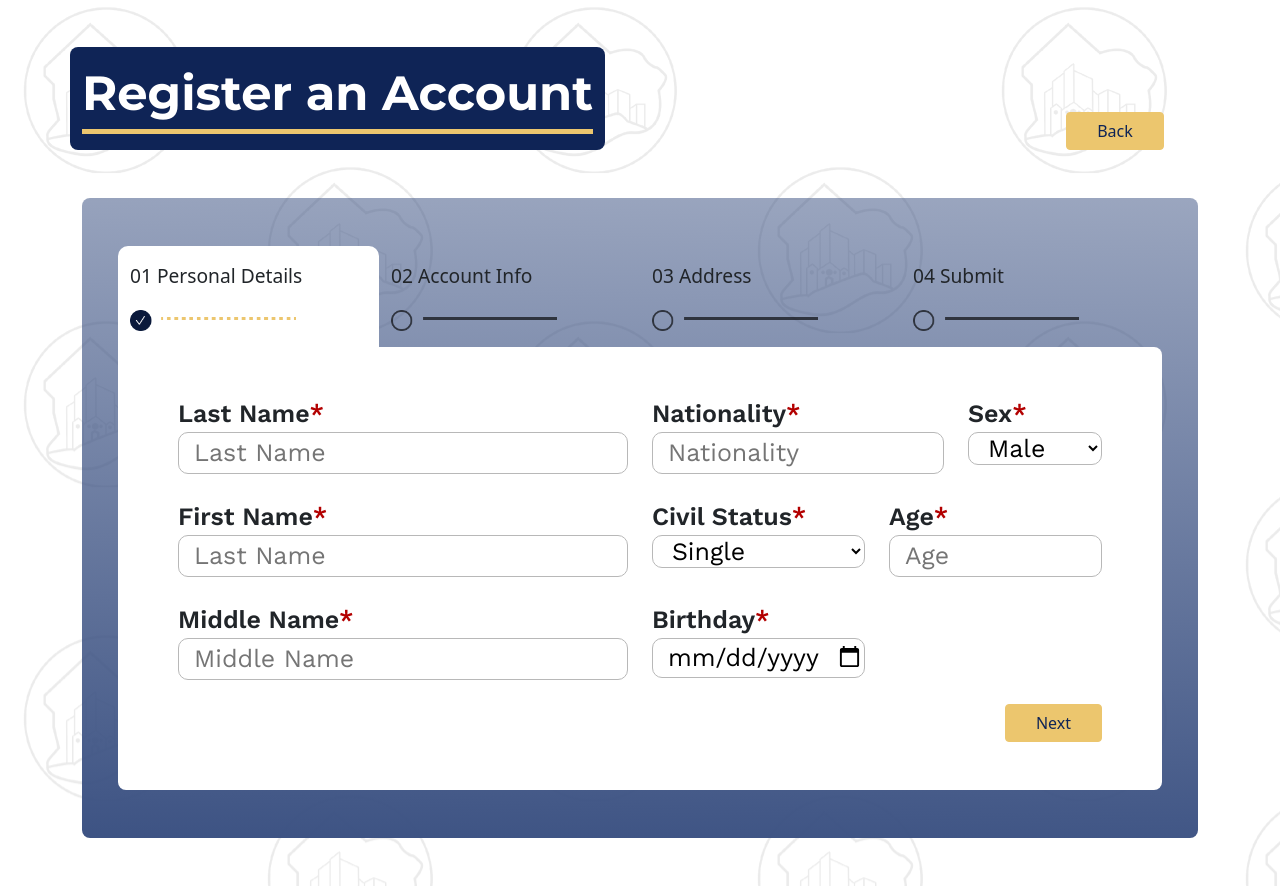
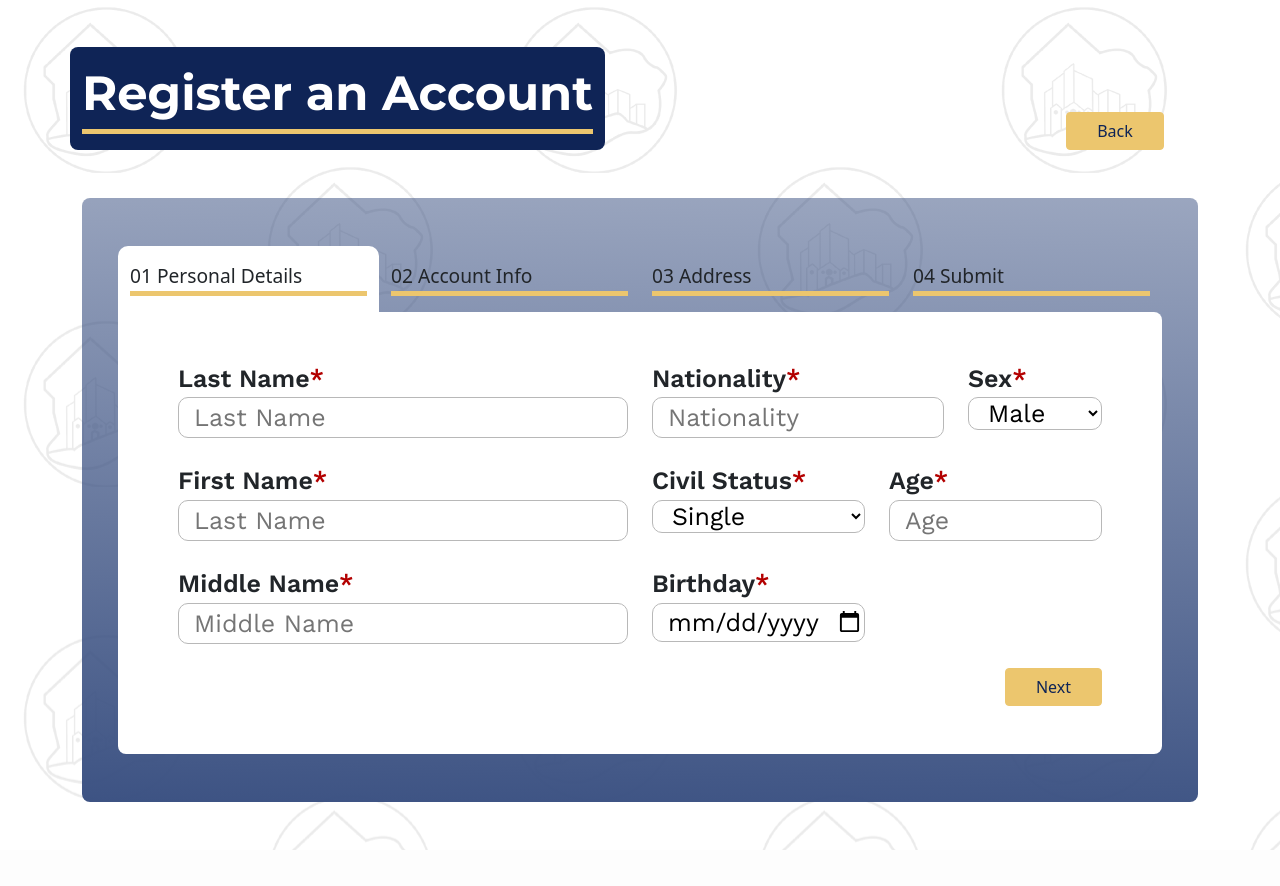
Before and after one commit to KennethFranco/Barangay-GV-Web-Portal, a Django app: page /web_portal/user_register in a window 1280 px wide. Shown: the part 81-967 px from the top of the page. After the commit the page ends 931 px from the top, so only its background shows below. Run offline with Django 4.2, Linux system fonts and the light colour scheme; some libraries are stand-ins or nearby versions.

Commit message:
Pushing to restart wifi, added all registration pages

```diff
--- a/msys42/BarangayGV/settings.py
+++ b/msys42/BarangayGV/settings.py
@@ -56,6 +56,7 @@ INSTALLED_APPS = [
     'django.contrib.messages',
     'django.contrib.staticfiles',
     'web_portal',
+    # 'pillow',
 ]
 
 MIDDLEWARE = [
--- a/msys42/web_portal/static/styles.css
+++ b/msys42/web_portal/static/styles.css
@@ -230,28 +230,16 @@
     padding-top: 16px;
     border-radius: 10px 10px 0px 0px;
     background-color: white;
-    padding-bottom: 24px;
+    padding-bottom: 8px;
     margin-bottom: -8px;
 }
 
-.registrationHeaderPartial {
-    padding-top: 16px;
-    background-color: #f1f731;
-    padding-bottom: 24px;
-    margin-bottom: -8px;
-}
 
 .registrationHeaderEmpty {
     padding-top: 16px;
+    border-radius: 10px 10px 0px 0px;
     background-color: transparent;
-    padding-bottom: 24px;
-    margin-bottom: -8px;
-}
-
-.registrationHeaderFilled {
-    padding-top: 16px;
-    background-color: white;
-    padding-bottom: 24px;
+    padding-bottom: 8px;
     margin-bottom: -8px;
 }
 
--- a/msys42/web_portal/static/user_registration.js
+++ b/msys42/web_portal/static/user_registration.js
@@ -1,8 +1,8 @@
 // Navigation Banner
-var personal_details = document.getElementsByClassName('personalDetailsHeader')
-var account_info = document.getElementsByClassName('accountInfoHeader')
-var address = document.getElementsByClassName('addressHeader')
-var submitPage = document.getElementsByClassName('submitHeader')
+var personal_details = document.getElementById('personalDetailsHeader')
+var account_info = document.getElementById('accountInfoHeader')
+var address = document.getElementById('addressHeader')
+var submitHeader = document.getElementById('submitHeader')
 // Button Sets
 var goToAccountInfo = document.getElementById("goToAccountInfo")
 
@@ -10,11 +10,15 @@ var backToPersonalDetails = document.getElementById("backToPersonalDetails")
 var goToAddress = document.getElementById("goToAddress")
 var backToAccountInfo = document.getElementById("backToAccountInfo")
 var goToSubmit = document.getElementById("goToSubmit")
-var backToAdress = document.getElementById("backToAddress")
+var backToAddress = document.getElementById("backToAddress")
 var submitBtn = document.getElementById("submit")
 
 // HTMLs and Forms
-var mainForm = document.getElementById('mainForm')
+var personal_detailsPage = document.getElementById('personal_details')
+var account_infoPage = document.getElementById('account_info')
+var addressPage = document.getElementById('addressPage')
+var submitPage = document.getElementById('submitPage')
+
 var personal_detailsHTML = `
     <div class="row">
         <div class="col-lg-6 col-sm-12 mb-4">
@@ -81,24 +85,186 @@ var personal_detailsHTML = `
     </div>
         `
 var account_infoHTML = `
-        GAY NIGGA
+    <div class="row">
+        <div class="col-lg-6 col-sm-12 mb-4">
+            <label class="bodyFont formLabel globalSubHeader" for="username">Username<span
+                    style="color: #B30000;">*</span></label><br>
+            <input id="username" name="username" class="bodyFont formInput" type="text"
+                placeholder="Username">
+        </div>
+        <div class="col-lg-6 spacer">
+
+        </div>
+        </div>
+        <div class="row">
+        <div class="col-lg-6 col-sm-12 mb-4">
+            <label class="bodyFont formLabel globalSubHeader" for="email">Email<span
+                    style="color: #B30000;">*</span></label><br>
+            <input id="email" name="email" class="bodyFont formInput" type="text"
+                placeholder="Email">
+        </div>
+        <div class="col-lg-6 col-sm-12 mb-4">
+            <label class="bodyFont formLabel globalSubHeader" for="confirm_email">Confirm Email<span
+                    style="color: #B30000;">*</span></label><br>
+            <input id="confirm_email" name="confirm_email" class="bodyFont formInput" type="text"
+                placeholder="Confirm Email">
+        </div>
+        </div>
+        <div class="row">
+        <div class="col-lg-6 col-sm-12 mb-4">
+            <label class="bodyFont formLabel globalSubHeader" for="contact_number">Contact Number<span
+                    style="color: #B30000;">*</span></label><br>
+            <input id="contact_number" name="contact_number" class="bodyFont formInput" type="text"
+                placeholder="9XXXXXXXXX">
+        </div>
+        <div class="col-lg-6 spacer">
+        </div>
+        </div>
+        <div class="row">
+        <div class="col-lg-6 col-sm-12 mb-4">
+            <label class="bodyFont formLabel globalSubHeader" for="password">Password<span
+                    style="color: #B30000;">*</span></label><br>
+            <input id="password" name="password" class="bodyFont formInput" type="text"
+                placeholder="Password">
+        </div>
+        <div class="col-lg-6 col-sm-12 mb-4">
+            <label class="bodyFont formLabel globalSubHeader" for="confirm_password">Confirm Password<span
+                    style="color: #B30000;">*</span></label><br>
+            <input id="confirm_password" name="confirm_password" class="bodyFont formInput" type="text"
+                placeholder="Confirm Password">
+        </div>
+    </div>
         `
 var addressHTML = `
+        WOAH WOAH WAOH
 
         `
 var submitHTML = `
-
+        FUCK
         `
 
+personal_detailsPage.innerHTML = personal_detailsHTML
+account_infoPage.innerHTML = account_infoHTML
+addressPage.innerHTML += addressHTML
+submitPage.innerHTML += submitHTML
+
+personal_detailsPage.style.display = "block"
+account_infoPage.style.display = "none"
+addressPage.style.display = "none"
+submitPage.style.display = "none"
+
+// BUTTON LOGIC
+// Go to ACCOUNT INFO
+goToAccountInfo.addEventListener("click", function () {
+    personal_details.style.backgroundColor = "transparent"
+    account_info.style.backgroundColor = "white"
+    address.style.backgroundColor = "transparent"
+    submitHeader.style.backgroundColor = "transparent"
+
+    backToPersonalDetails.style.display = "block"
+    goToAddress.style.display = "block"
+    goToAccountInfo.style.display = "none"
 
 
-mainForm.innerHTML += personal_detailsHTML
+    personal_detailsPage.style.display = "none"
+    account_infoPage.style.display = "block"
+    addressPage.style.display = "none"
+    submitPage.style.display = "none"
 
-goToAccountInfo.addEventListener("click", function () {
-    submitPage.className += "registrationHeaderPartial";
+
+    console.log("GO TO ACCOUNT INFO")
+});
+
+// Back to PERSONAL DETAILS
+backToPersonalDetails.addEventListener("click", function () {
+    personal_details.style.backgroundColor = "white"
+    account_info.style.backgroundColor = "transparent"
+    address.style.backgroundColor = "transparent"
+    submitHeader.style.backgroundColor = "transparent"
+
+    backToPersonalDetails.style.display = "none"
+    goToAddress.style.display = "none"
+    goToAccountInfo.style.display = "block"
+
+    personal_detailsPage.style.display = "block"
+    account_infoPage.style.display = "none"
+    addressPage.style.display = "none"
+    submitPage.style.display = "none"
+});
+
+// Go to ADDRESS
+goToAddress.addEventListener("click", function () {
+    personal_details.style.backgroundColor = "transparent"
+    account_info.style.backgroundColor = "transparent"
     address.style.backgroundColor = "white"
+    submitHeader.style.backgroundColor = "transparent"
+
+    backToPersonalDetails.style.display = "none"
+    goToAddress.style.display = "none"
+    backToAccountInfo.style.display = "block"
+    goToSubmit.style.display = "block"
+
+    personal_detailsPage.style.display = "none"
+    account_infoPage.style.display = "none"
+    addressPage.style.display = "block"
+    submitPage.style.display = "none"
+});
+
+// Back to ACCOUNT INFO
+backToAccountInfo.addEventListener("click", function () {
+    personal_details.style.backgroundColor = "transparent"
     account_info.style.backgroundColor = "white"
-    personal_details.style.backgroundColor = "white"
+    address.style.backgroundColor = "transparent"
+    submitHeader.style.backgroundColor = "transparent"
 
-    mainForm.innerHTML = account_infoHTML
+    backToPersonalDetails.style.display = "block"
+    goToAddress.style.display = "block"
+    backToAccountInfo.style.display = "none"
+    goToSubmit.style.display = "none"
+
+    personal_detailsPage.style.display = "none"
+    account_infoPage.style.display = "block"
+    addressPage.style.display = "none"
+    submitPage.style.display = "none"
 });
+
+// Go to SUBMIT
+goToSubmit.addEventListener("click", function () {
+    personal_details.style.backgroundColor = "transparent"
+    account_info.style.backgroundColor = "transparent"
+    address.style.backgroundColor = "transparent"
+    submitHeader.style.backgroundColor = "white"
+
+    backToAddress.style.display = "block"
+    submitBtn.style.display = "block"
+    backToAccountInfo.style.display = "none"
+    goToSubmit.style.display = "none"
+
+    personal_detailsPage.style.display = "none"
+    account_infoPage.style.display = "none"
+    addressPage.style.display = "none"
+    submitPage.style.display = "block"
+});
+
+// Back to ADDRESS
+backToAddress.addEventListener("click", function () {
+    personal_details.style.backgroundColor = "transparent"
+    account_info.style.backgroundColor = "transparent"
+    address.style.backgroundColor = "white"
+    submitHeader.style.backgroundColor = "transparent"
+
+    backToAddress.style.display = "none"
+    submitBtn.style.display = "none"
+    backToAccountInfo.style.display = "block"
+    goToSubmit.style.display = "block"
+
+    personal_detailsPage.style.display = "none"
+    account_infoPage.style.display = "none"
+    addressPage.style.display = "block"
+    submitPage.style.display = "none"
+});
+
+// SUBMIT
+submitBtn.addEventListener("click", function () {
+    console.log("SUBMITTED SHEEESH")
+});
--- a/msys42/web_portal/templates/user_register.html
+++ b/msys42/web_portal/templates/user_register.html
@@ -108,59 +108,70 @@
             </div>
             <div class="formCard p-5 mt-5">
                 <div class="row">
-                    <div class="col-lg-3 col-sm registrationHeaderCurrent" id = "personalDetailsHeader">
+                    <div class="col-lg-3 col-sm registrationHeaderCurrent" id="personalDetailsHeader">
                         <div>
-                            <p class="globalBody">01 Personal Details</p>
-                        </div>
-                        <div class="hide">
-                            <img src="{% static 'current.png' %}" alt="" style="width: 70%;">
+                            <p class="globalBody formTitle">01 Personal Details</p>
                         </div>
                     </div>
-                    <div class="col-lg-3 col-sm registrationHeaderEmpty" id = "accountInfoHeader">
+                    <div class="col-lg-3 col-sm registrationHeaderEmpty" id="accountInfoHeader">
                         <div>
-                            <p class="globalBody">02 Account Info</p>
-                        </div>
-                        <div class="hide">
-                            <img src="{% static 'to_be_filled.png' %}" alt="" style="width: 70%;">
+                            <p class="globalBody formTitle">02 Account Info</p>
                         </div>
                     </div>
-                    <div class="col-lg-3 col-sm registrationHeaderEmpty" id = "addressHeader">
+                    <div class="col-lg-3 col-sm registrationHeaderEmpty" id="addressHeader">
                         <div>
-                            <p class="globalBody">03 Address</p>
-                        </div>
-                        <div class="hide">
-                            <img src="{% static 'to_be_filled.png' %}" alt="" style="width: 70%;">
+                            <p class="globalBody formTitle">03 Address</p>
                         </div>
                     </div>
-                    <div class="col-lg-3 col-sm registrationHeaderEmpty" id = "submitHeader">
+                    <div class="col-lg-3 col-sm registrationHeaderEmpty" id="submitHeader">
                         <div>
-                            <p class="globalBody">04 Submit</p>
+                            <p class="globalBody formTitle">04 Submit</p>
                         </div>
-                        <div class="hide">
-                            <img src="{% static 'to_be_filled.png' %}" alt="" style="width: 70%;">
-                        </div>
-
                     </div>
                 </div>
                 <div class="row form p-5" if>
                     {% block form %}
                     <form id="mainForm" method="POST" action="{% url 'create_barangay_id' %}"> {% csrf_token %}
+                        <div id="personal_details">
+
+                        </div>
+                        <div id="account_info">
+
+                        </div>
+                        <div id="addressPage">
+                            <div class="row">
+                                <div class="col-lg-12 col-sm-12 mb-4">
+                                    <label class="bodyFont formLabel globalSubHeader" for="street">House Number - Blk - Street<span
+                                            style="color: #B30000;">*</span></label><br>
+                                    <input id="street" name="street" class="bodyFont formInput" type="text"
+                                        placeholder="House Number - Blk - Street">
+                                </div>
+                                <div class="col-lg-6 spacer">
+
+                                </div>
+                            </div>
+                        </div>
+                        <div id="submitPage">
+
+                        </div>
 
                     </form>
+
                     <div class="d-flex justify-content-end" id="personalDetailsBtnSet">
                         <button class="btn btn-secondary" id="goToAccountInfo">Next</button>
                     </div>
-                    <div class="d-flex justify-content-between d-none" id="accountInfoBtnSet" style="display: flex;">
-                        <button class="btn btn-secondary" id="backToPersonalDetails">Back</button>
-                        <button class="btn btn-secondary" id="goToAddress">Next</button>
+                    <div class="d-flex justify-content-between" id="accountInfoBtnSet">
+                        <button class="btn btn-secondary" id="backToPersonalDetails"
+                            style="display: none;">Back</button>
+                        <button class="btn btn-secondary" id="goToAddress" style="display: none;">Next</button>
                     </div>
-                    <div class="d-flex justify-content-between d-none" id="addressBtnSet">
-                        <button class="btn btn-secondary" id="backToAccountInfo">Back</button>
-                        <button class="btn btn-secondary" id="goToSubmit">Next</button>
+                    <div class="d-flex justify-content-between" id="addressBtnSet">
+                        <button class="btn btn-secondary" id="backToAccountInfo" style="display: none;">Back</button>
+                        <button class="btn btn-secondary" id="goToSubmit" style="display: none;">Next</button>
                     </div>
-                    <div class="d-flex justify-content-between d-none" id="submitBtnSet">
-                        <button class="btn btn-secondary" id="backToAddress">Back</button>
-                        <input type="submit" class="btn btn-secondary" id="submit">
+                    <div class="d-flex justify-content-between" id="submitBtnSet">
+                        <button class="btn btn-secondary" id="backToAddress" style="display: none;">Back</button>
+                        <input type="submit" class="btn btn-secondary" id="submit" style="display: none;">
                     </div>
                     {% endblock%}
                 </div>
--- a/msys42/web_portal/urls.py
+++ b/msys42/web_portal/urls.py
@@ -2,6 +2,9 @@ from django.urls import path
 from . import views
 
 urlpatterns = [
+    # try
+    path("some_view/", views.some_view, name = "some_view"),
+
     # user
     path("", views.base, name = "base"),
     path("hello/", views.say_hello),
--- a/msys42/web_portal/views.py
+++ b/msys42/web_portal/views.py
@@ -36,6 +36,37 @@ def admin_login(request):
             messages.warning(request, "Username or Password is incorrect ")
 
     return render(request, 'admin_login.html')
+
+import io
+from django.http import FileResponse
+from reportlab.pdfgen import canvas
+from reportlab.platypus import Paragraph, Table, TableStyle, Image
+
+def some_view(request):
+    if (request.method == 'POST'):
+        lods = request.POST.get("lods")
+        # Create a file-like buffer to receive PDF data.
+        buffer = io.BytesIO()
+
+        # Create the PDF object, using the buffer as its "file."
+        p = canvas.Canvas(buffer)
+
+        # Draw things on the PDF. Here's where the PDF generation happens.
+        # See the ReportLab documentation for the full list of functionality.
+        print("LODS")
+        p.drawString(100, 297, lods)
+
+        # a = Image.open("msys42/web_portal/tite.png")
+        p.drawInlineImage("msys42/web_portal/tite.png", 100, 450)
+
+        # Close the PDF object cleanly, and we're done.
+        p.showPage()
+        p.save()
+
+        # FileResponse sets the Content-Disposition header so that browsers
+        # present the option to save the file.
+        buffer.seek(0)
+        return FileResponse(buffer, as_attachment=True, filename='hello.pdf')
 
 @staff_member_required
 def admin_base (request):
```
Also changed, not shown: msys42/web_portal/templates/admin_individual_barangay_id.html (+16 -6 lines), msys42/db.sqlite3, msys42/web_portal/tite.png (added). Lines whose indentation alone changed are shown as unchanged.
